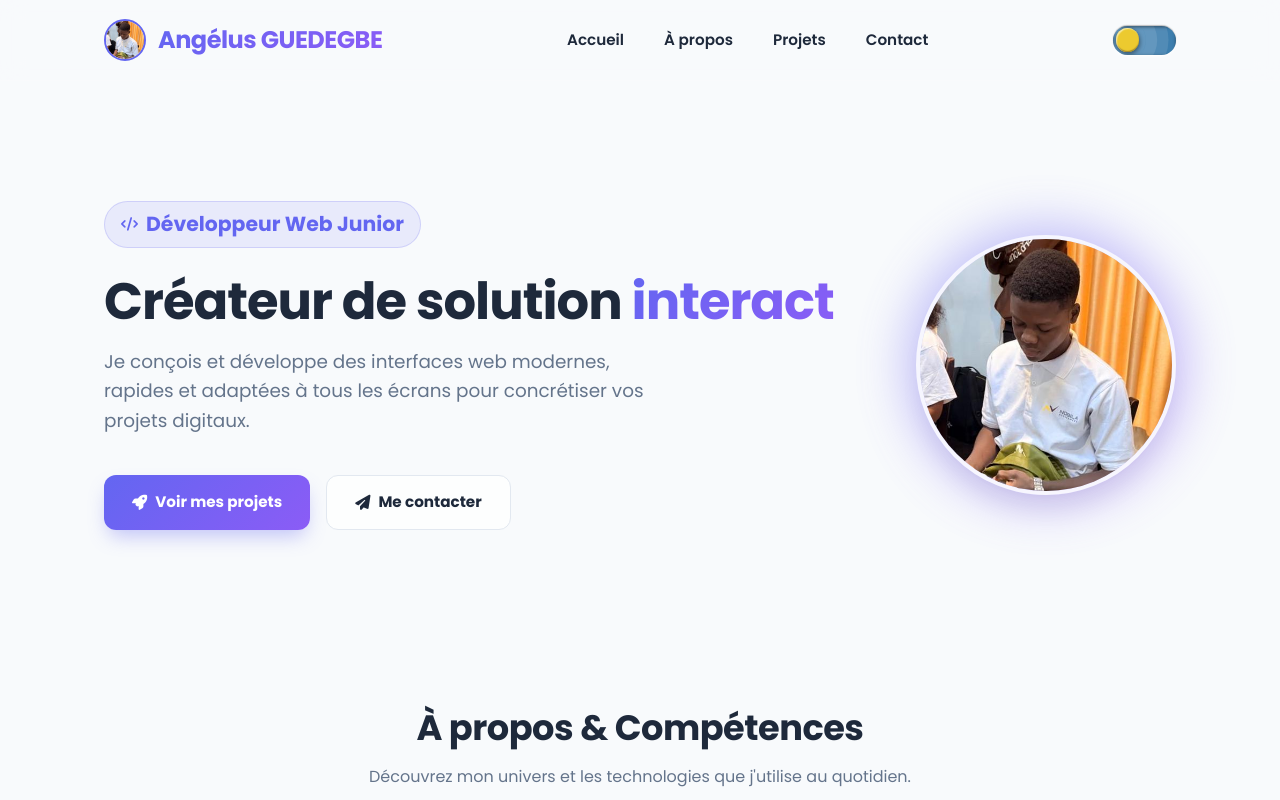
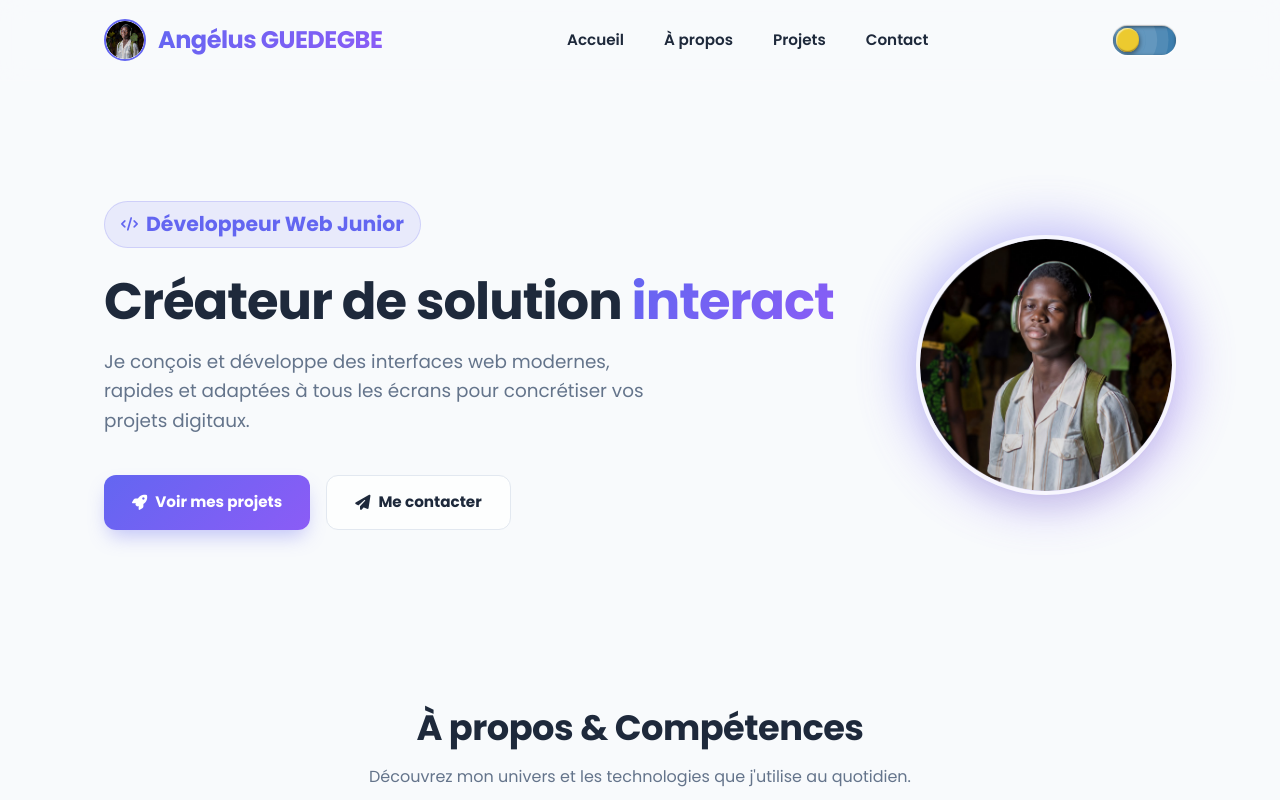
Before and after one commit to Angelus2007/angelusguedegbedevjr, a plain HTML site: page index.html in a window 1280 px wide. Shown: the top 800 px of the page. Drawn offline with Linux system fonts and the light colour scheme.

Commit message:
Update index.html

```diff
--- a/index.html
+++ b/index.html
@@ -830,7 +830,7 @@
         <nav>
             <div class="logo-group">
                 <div class="nav-photo">
-                    <img src="angelus.jpg" alt="Photo d'Angélus GUEDEGBE">
+                    <img src="Emmanuel.jpeg" alt="Photo d'Angélus GUEDEGBE">
                 </div>
                 <div class="logo">Angélus GUEDEGBE</div>
             </div>
@@ -886,7 +886,7 @@
                 </div>
                 <div class="hero-photo-wrapper">
                     <div class="hero-photo">
-                        <img src="angelus.jpg" alt="Photo d'Angélus GUEDEGBE">
+                        <img src="Emmanuel.jpeg" alt="Photo d'Angélus GUEDEGBE">
                     </div>
                 </div>
             </div>
```
